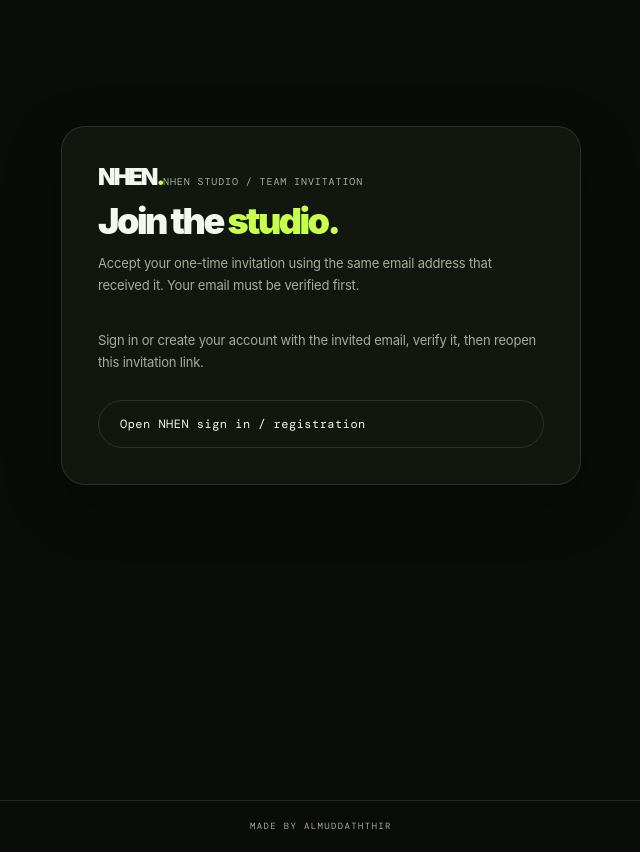
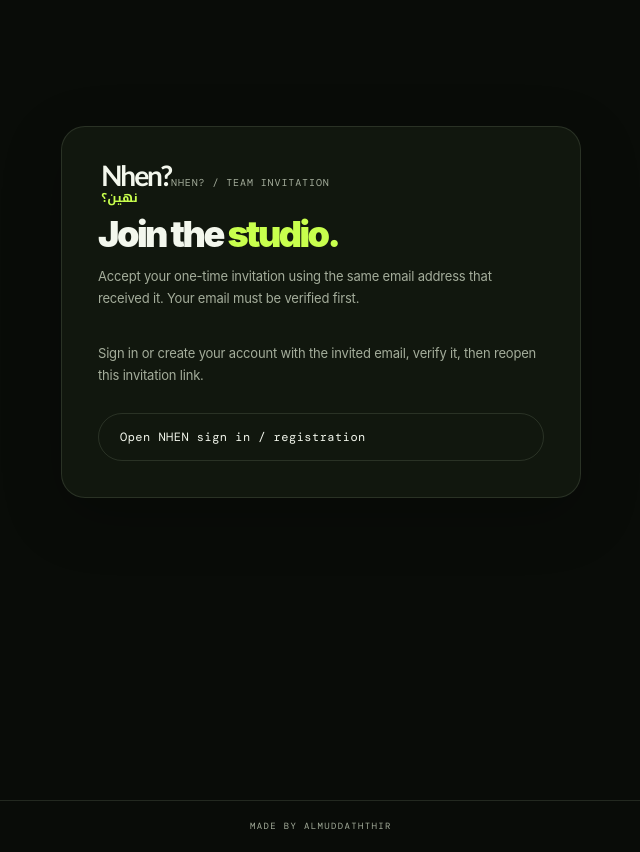
Before and after one commit to Mody2024/Creator-Fan-Hub, a Next.js app: page /creator/accept-invite in a window 1280 px wide. Shown: the whole page, without its empty margins (319-959 px from the left). Built offline with nearby package versions, Linux system fonts and the light colour scheme; no server answers.

Commit message:
brand: unify Nhen bilingual identity across creator workspaces

```diff
--- a/src/app/creator/accept-invite/page.tsx
+++ b/src/app/creator/accept-invite/page.tsx
@@ -2,5 +2,5 @@ import Link from "next/link";
 import AcceptInviteClient from "./accept-invite-client";
 export default async function AcceptCreatorInvitePage({searchParams}:{searchParams:Promise<{token?:string}>}){
  const {token=""}=await searchParams;
- return <main className="admin-shell"><div className="admin-card nhen-invite-accept-card"><Link className="nhen-brand" href="/">NHEN<span className="nhen-brand-mark">.</span></Link><span className="eyebrow">NHEN STUDIO / TEAM INVITATION</span><h1>Join the <em>studio.</em></h1><p>Accept your one-time invitation using the same email address that received it. Your email must be verified first.</p><AcceptInviteClient token={token}/></div></main>;
+ return <main className="admin-shell"><div className="admin-card nhen-invite-accept-card"><Link className="wordmark nhen-wordmark" href="/"><span className="nhen-wordmark-copy"><strong>Nhen?</strong><small lang="ar" dir="rtl">نهين؟</small></span></Link><span className="eyebrow">NHEN? / TEAM INVITATION</span><h1>Join the <em>studio.</em></h1><p>Accept your one-time invitation using the same email address that received it. Your email must be verified first.</p><AcceptInviteClient token={token}/></div></main>;
 }
```
